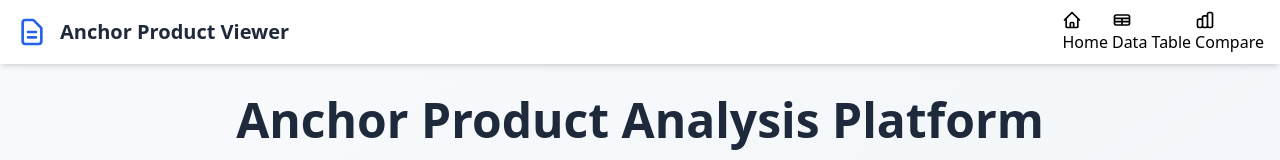
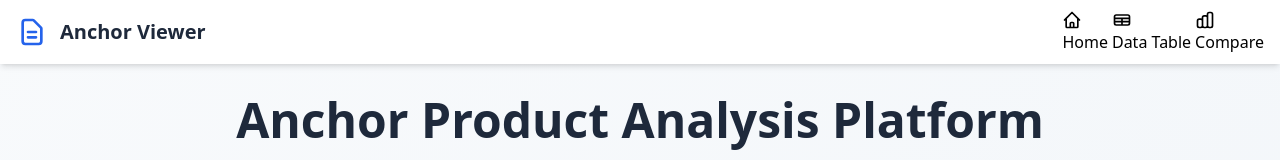
Before and after one commit to dinly59/compare-demo, a plain HTML site: page index.html in a window 1280 px wide. Shown: the top 160 px of the page. Drawn offline with nearby package versions, Linux system fonts and the light colour scheme.

Commit message:
change web title

```diff
--- a/index.html
+++ b/index.html
@@ -27,9 +27,7 @@
                 d="M9 12h6m-6 4h6m2 5H7a2 2 0 01-2-2V5a2 2 0 012-2h5.586a1 1 0 01.707.293l5.414 5.414a1 1 0 01.293.707V19a2 2 0 01-2 2z"
               />
             </svg>
-            <span class="text-xl font-bold text-slate-800"
-              >Anchor Product Viewer</span
-            >
+            <span class="text-xl font-bold text-slate-800">Anchor Viewer</span>
           </div>
           <div class="flex gap-1">
             <a href="#home" class="nav-link" data-page="home">
```
